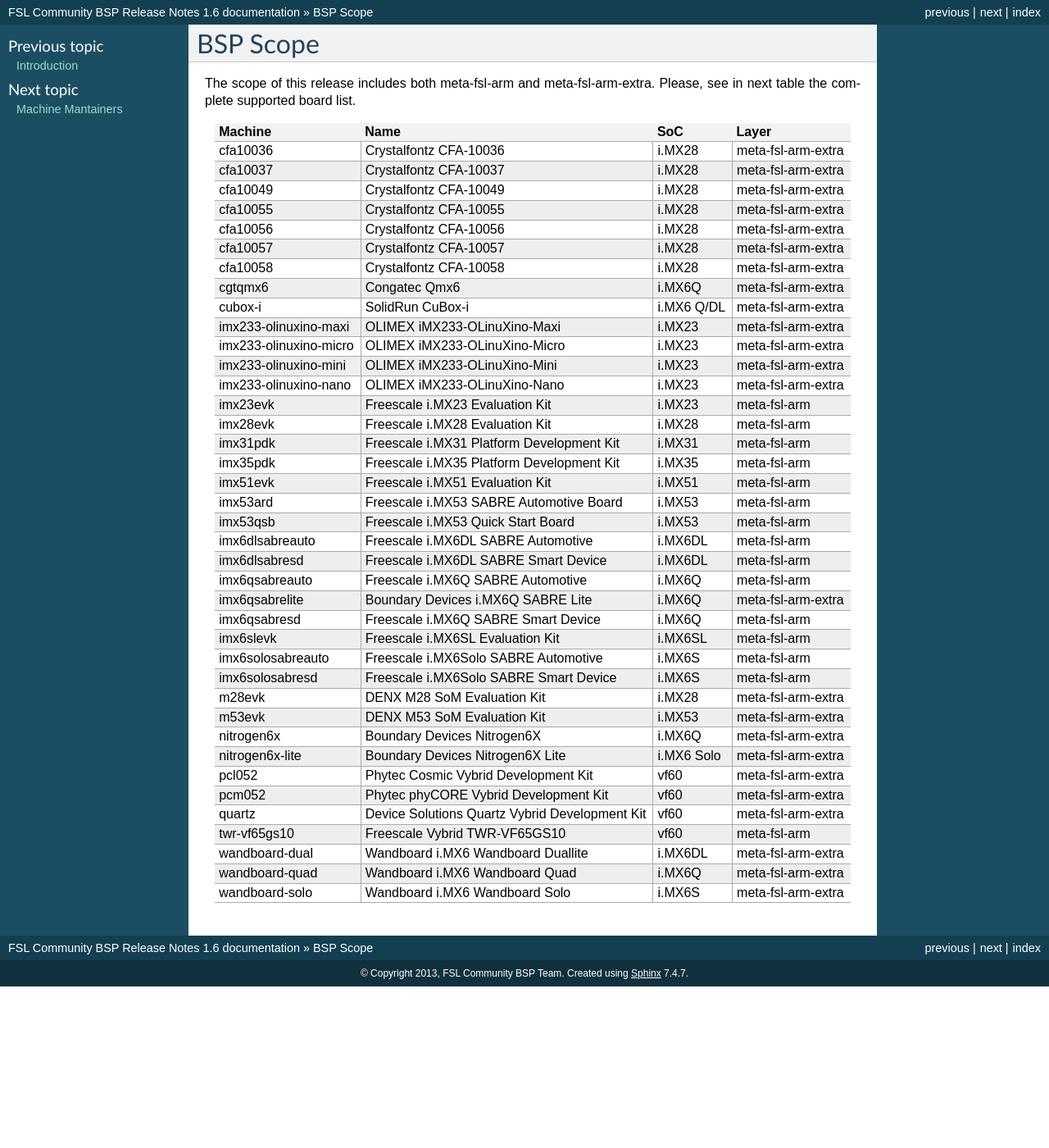
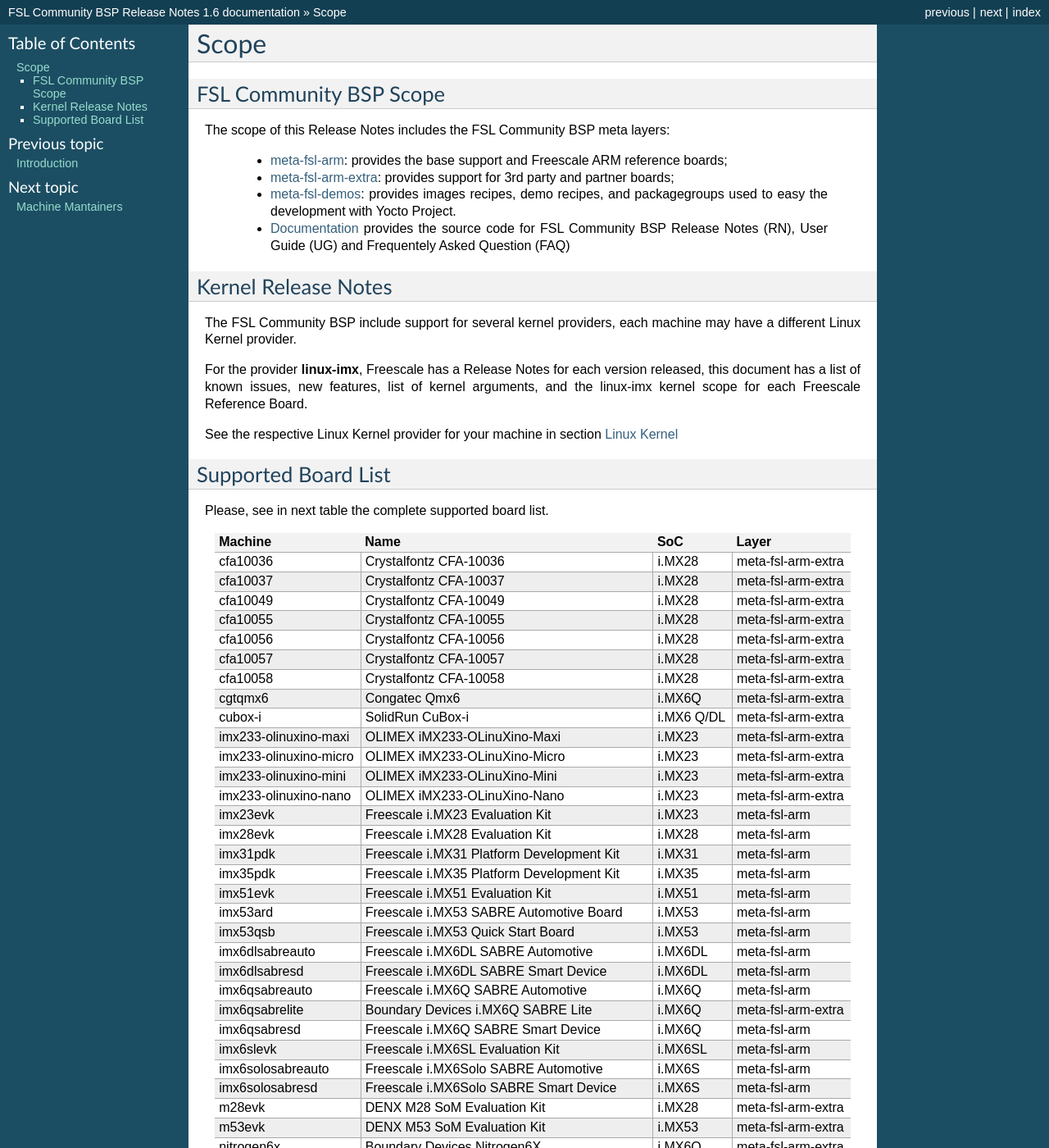
Before and after one commit to Freescale/Documentation, a Sphinx documentation site: the page built from release-notes/source/bsp-scope.rst, in a window 1280 px wide and 1400 px high. Shown: the whole window at 82% size. Built offline with Sphinx 7.4.7, drawn with Linux system fonts in a browser that asks for light colours.

Commit message:
RN: Update BSP scope to point external links and Freescale RN
The Release Notes for the kernel is out of scope of this RN.

Please, help me to add the better pointer for release notes
out of scope of FSL Community BSP but important for
development, such as kernel release notes for linux providers
others that linux-imx.

Signed-off-by: Daiane Angolini <daiane.angolini@freescale.com>

```diff
--- a/release-notes/source/bsp-scope.rst
+++ b/release-notes/source/bsp-scope.rst
@@ -1,7 +1,34 @@
-BSP Scope
+Scope
 =========
 
-The scope of this release includes both meta-fsl-arm and meta-fsl-arm-extra.
+FSL Community BSP Scope
+---------
+The scope of this Release Notes includes the FSL Community BSP meta layers:
+
+ * `meta-fsl-arm <http://git.yoctoproject.org/cgit/cgit.cgi/meta-fsl-arm/?h=daisy>`_:
+   provides the base support and Freescale ARM reference boards;
+ * `meta-fsl-arm-extra <https://github.com/Freescale/meta-fsl-arm-extra/tree/daisy>`_:
+   provides support for 3rd party and partner boards;
+ * `meta-fsl-demos <https://github.com/Freescale/meta-fsl-demos/tree/daisy>`_:
+   provides images recipes, demo recipes, and packagegroups used to easy the development with Yocto Project.
+ * `Documentation <https://github.com/Freescale/Documentation>`_
+   provides the source code for FSL Community BSP Release Notes (RN), User Guide (UG) and
+   Frequentely Asked Question (FAQ)
+
+Kernel Release Notes
+--------------------
+
+The FSL Community BSP include support for several kernel providers, each machine
+may have a different Linux Kernel provider.
+
+For the provider **linux-imx**, Freescale has a Release Notes for each version released,
+this document has a list of known issues, new features, list of kernel arguments, and the
+linux-imx kernel scope for each Freescale Reference Board.
+
+See the respective Linux Kernel provider for your machine in section :ref:`linux-providers`
+
+Supported Board List
+--------------------
 Please, see in next table the complete supported board list.
 
 
```
